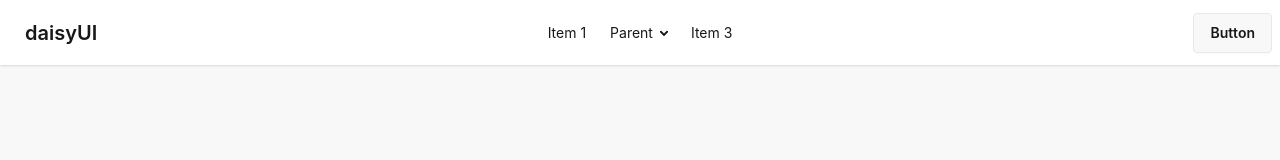
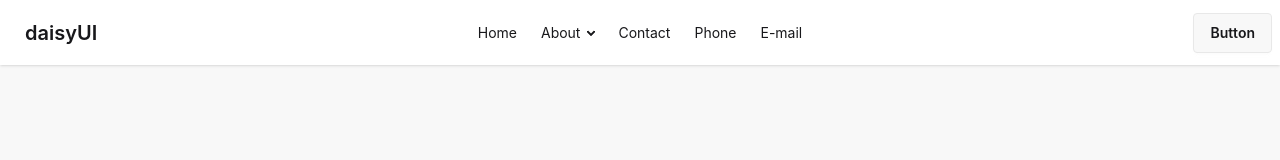
Before and after one commit to asik247/first-react, a React (Vite) app: page / in a window 1280 px wide. Shown: the top 160 px of the page. Built offline with nearby package versions, Linux system fonts and the light colour scheme.

Commit message:
nav code update

```diff
--- a/src/Components/Nav.jsx
+++ b/src/Components/Nav.jsx
@@ -13,12 +13,12 @@ const Nav = () => {
                         <ul
                             tabIndex="-1"
                             className="menu menu-sm dropdown-content bg-base-100 rounded-box z-1 mt-3 w-52 p-2 shadow">
-                            <li><a>Item 1</a></li>
+                            <li><a>Home</a></li>
                             <li>
-                                <a>Parent</a>
+                                <a>About</a>
                                 <ul className="p-2">
-                                    <li><a>Submenu 1</a></li>
-                                    <li><a>Submenu 2</a></li>
+                                    <li><a>Project</a></li>
+                                    <li><a>Contact</a></li>
                                 </ul>
                             </li>
                             <li><a>Item 3</a></li>
@@ -28,17 +28,20 @@ const Nav = () => {
                 </div>
                 <div className="navbar-center hidden lg:flex">
                     <ul className="menu menu-horizontal px-1">
-                        <li><a>Item 1</a></li>
+                        <li><a>Home</a></li>
                         <li>
                             <details>
-                                <summary>Parent</summary>
+                                <summary>About</summary>
                                 <ul className="p-2 bg-base-100 w-40 z-1">
-                                    <li><a>Submenu 1</a></li>
-                                    <li><a>Submenu 2</a></li>
+                                    <li><a>Project</a></li>
+                                    <li><a>Contact</a></li>
                                 </ul>
                             </details>
                         </li>
-                        <li><a>Item 3</a></li>
+                        <li><a>Contact</a></li>
+                        <li><a>Phone</a></li>
+                        <li><a>E-mail</a></li>
+
                     </ul>
                 </div>
                 <div className="navbar-end">
```
